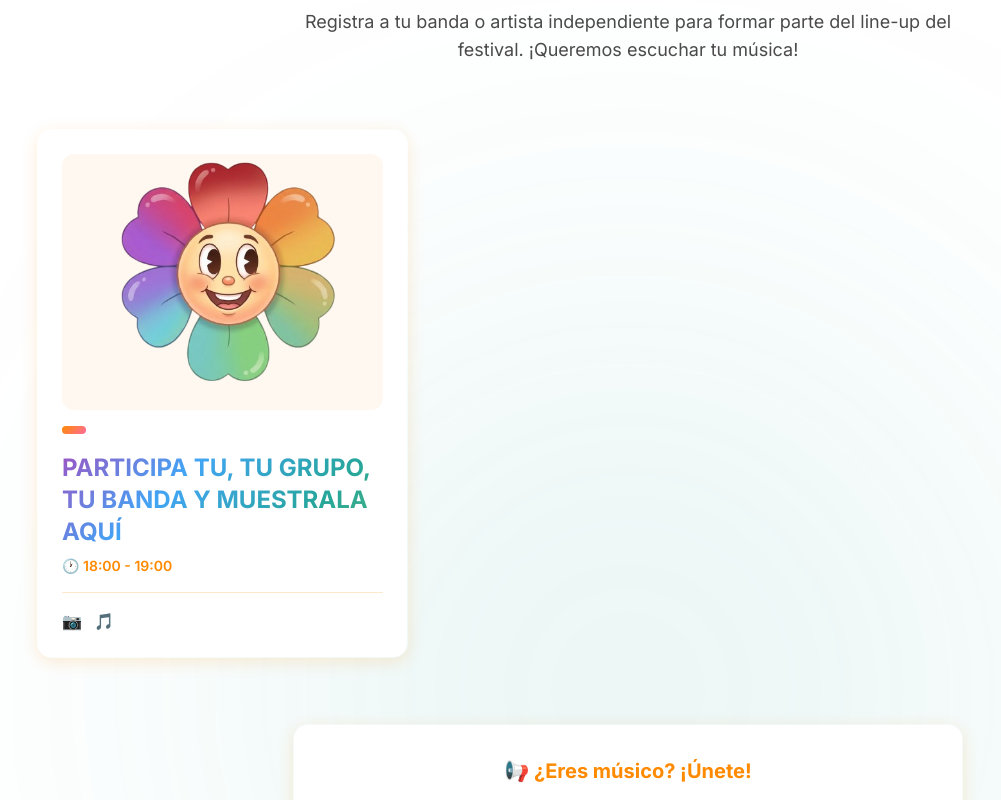
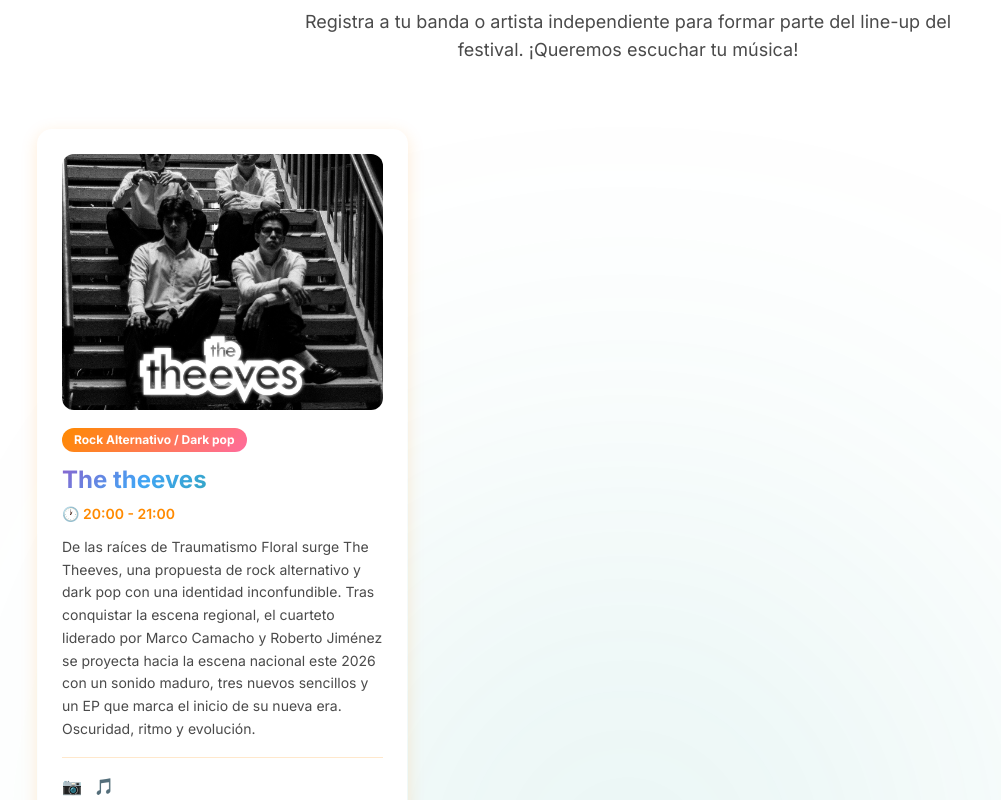
Before and after one commit to Pepebaskes/cromatica-web, a React (Vite) app: page / in a window 1280 px wide. Shown: the part 5180-5980 px from the top of the page, without its empty margins (12-1013 px from the left). Built offline with nearby package versions, Linux system fonts and the light colour scheme.

Commit message:
the theeves

```diff
--- a/src/app/sections/ArtistasSection.tsx
+++ b/src/app/sections/ArtistasSection.tsx
@@ -82,7 +82,9 @@ export function ArtistasSection() {
     descripcion: "Elaboro ilustraciones sobre personajes de películas o series, sobre mitologías, artistas, entre otros temas. Vendo mercancía de los trabajos que hago. Hice un libro de cuentos escritos e ilustrados por mí y un cómic breve.",
     instagram: "alex.artes33",
   },
-/**
+
+
+  /**
 
     */
   ];
--- a/src/app/sections/ConciertosSection.tsx
+++ b/src/app/sections/ConciertosSection.tsx
@@ -25,14 +25,14 @@ export function ConciertosSection() {
 
     {
       id: 1,
-      imagen: "/images/favicon.png",
-      nombre: "PARTICIPA TU, TU GRUPO, TU BANDA Y MUESTRALA AQUÍ",
-      genero: "",
-      horario: "18:00 - 19:00",
-      descripcion: "",
+      imagen: "/images/theTheeves.jpeg",
+      nombre: "The theeves",
+      genero: "Rock Alternativo / Dark pop",
+      horario: "20:00 - 21:00",
+      descripcion: "De las raíces de Traumatismo Floral surge The Theeves, una propuesta de rock alternativo y dark pop con una identidad inconfundible. Tras conquistar la escena regional, el cuarteto liderado por Marco Camacho y Roberto Jiménez se proyecta hacia la escena nacional este 2026 con un sonido maduro, tres nuevos sencillos y un EP que marca el inicio de su nueva era. Oscuridad, ritmo y evolución.",
       redesSociales: {
-        instagram: "https://instagram.com",
-        spotify: "https://spotify.com",
+        instagram: "https://www.instagram.com/the_theeves?igsh=MTR5ZmgzZWZjdGdodg==",
+        spotify: "https://open.spotify.com/intl-es/artist/7oCWzo0qZvvdva9tRTAxTH",
       },
     },
     /**
```
Also changed, not shown: public/images/theTheeves.jpeg (added).
